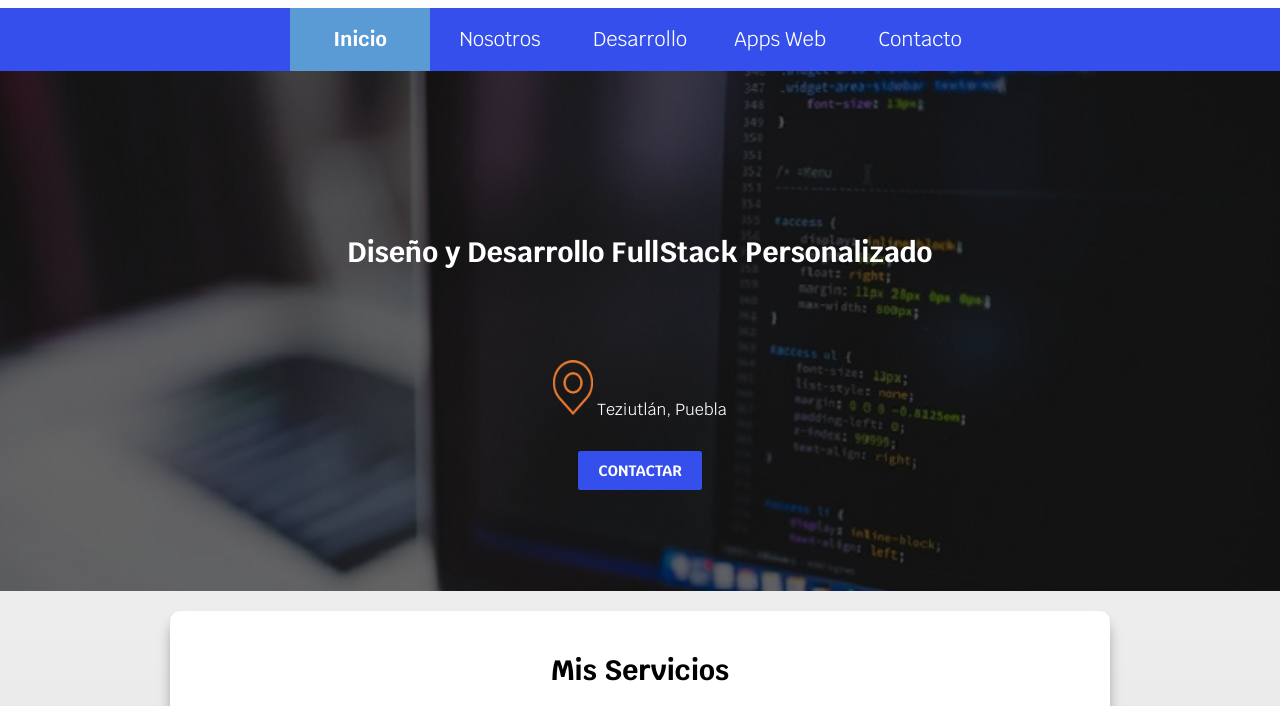
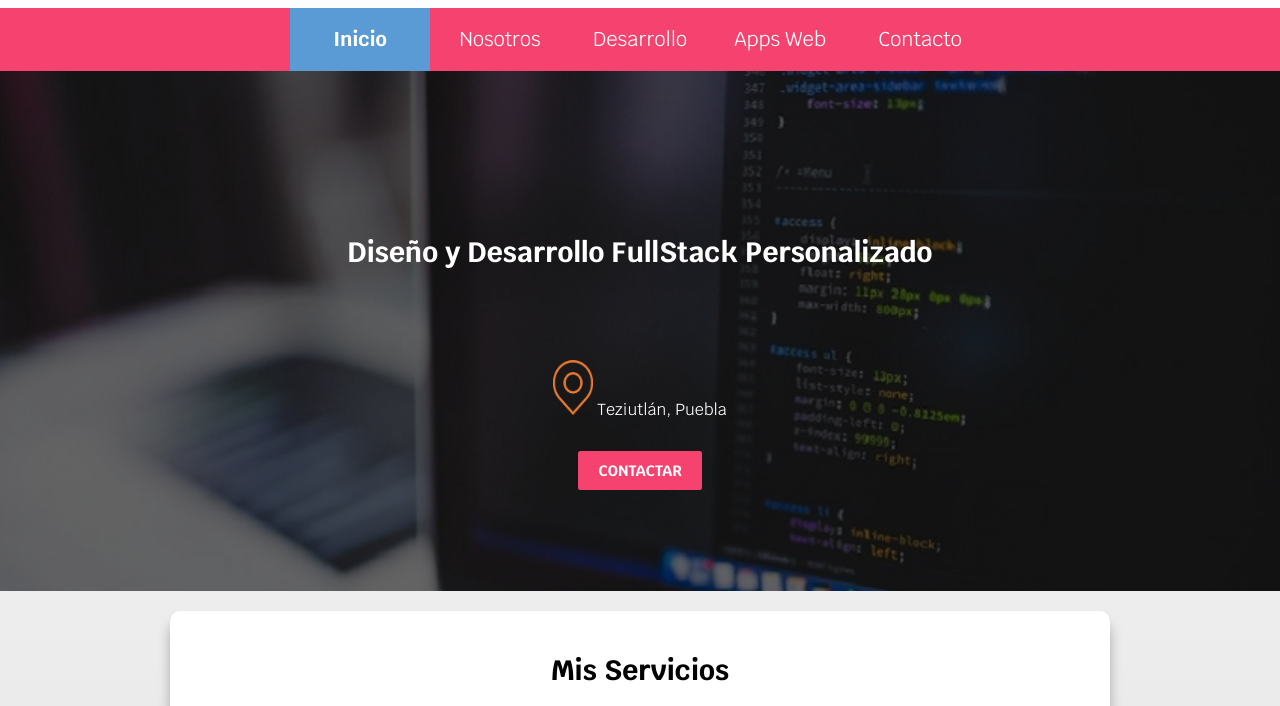
Before and after one commit to OsbalSama/proverbius-sw, a plain HTML site: page index.html in a window 1280 px wide. Shown: the part 87-793 px from the top of the page. Drawn offline with Linux system fonts and the light colour scheme.

Commit message:
Change Main Color 2

```diff
--- a/css/styles.css
+++ b/css/styles.css
@@ -3,7 +3,7 @@
     --blanco: #fff;
     --oscuro: #212121;
     --primario: #5B9BD5;
-    --secundario: #344feb;
+    --secundario: #f5426f;
     --clearOrange: #67ABFE;
     --clearGray: #D7D7D7;
 
```
